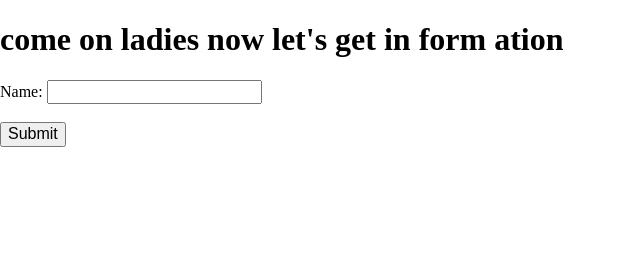
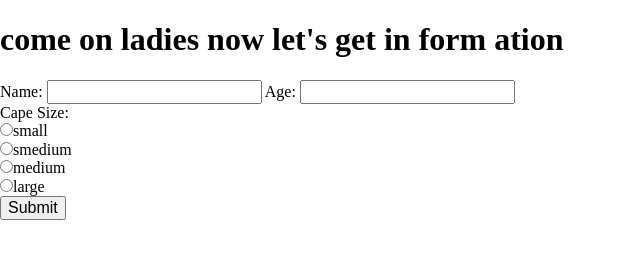
Before and after one commit to nat-ventura/in-form-ation, a plain HTML site: page index.html in a window 1280 px wide. Shown: the whole page, without its empty margins (0-640 px from the left). Drawn offline with nearby package versions, Linux system fonts and the light colour scheme.

Commit message:
adds cape-size radio buttons

```diff
--- a/index.html
+++ b/index.html
@@ -11,9 +11,21 @@
 <body>
     <h1>come on ladies now let's get in form ation</h1>
     <form action="http://localhost:5000">
-        <label for="name-field" >Name: </label>
-        <input id="name-field" type="text" name="name">
+        <label for="name-field">Name: </label>
+            <input id="name-field" type="text" name="name" value="">
+        <label for="age-field">Age: </label>
+            <input id="age-field" type="text" name="age" value="">
         <br>
+        <label for="cape-size">Cape Size: </label>
+        <br>
+            <input type="radio" name="cape-size" value="1001">small
+            <br>
+            <input type="radio" name="cape-size" value="1002">smedium
+            <br>
+            <input type="radio" name="cape-size" value="1003">medium
+            <br>
+            <input type="radio" name="cape-size" value="1004">large
+
         <br>
         <input type="submit">
     </form>
```
